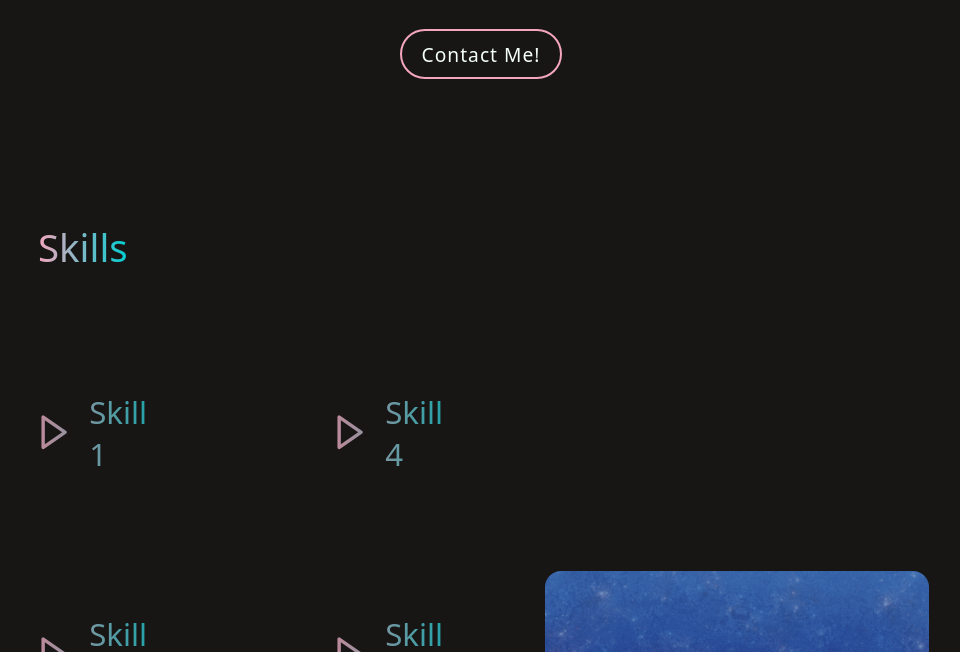
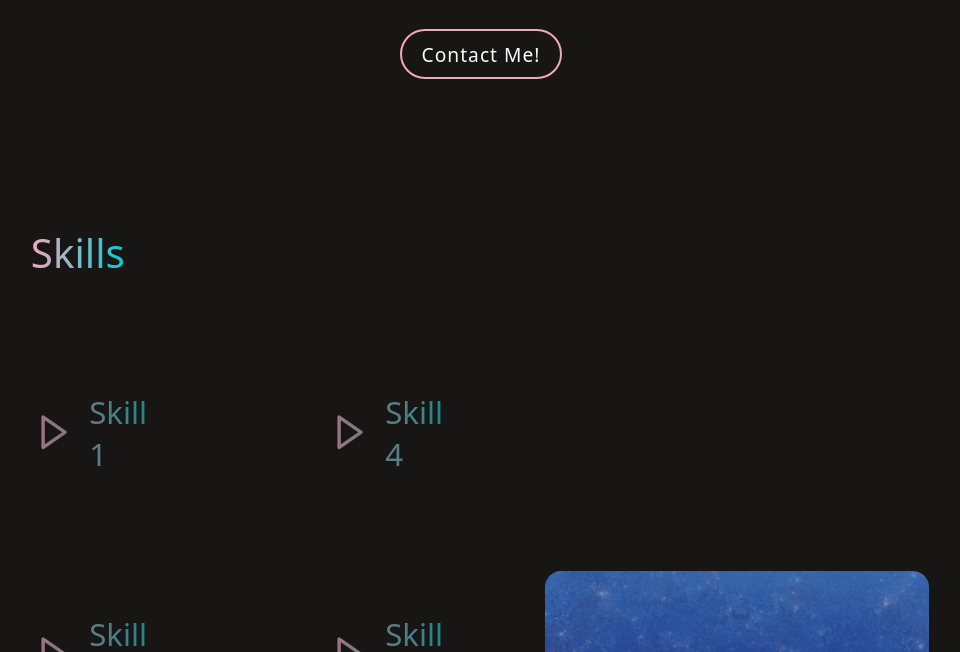
Before and after one commit to Vedomom/Hub, a website built with Vite: page index.html in a window 1280 px wide. In both pictures the pointer is over the element "Skills". Shown: the part 1339-1991 px from the top of the page, without its empty margins (159-1119 px from the left). Built offline with nearby package versions, Linux system fonts and the light colour scheme; animation ran at ten frames a second; a web font is replaced by a local one.

Commit message:
-quick style change for skills subsection

```diff
--- a/style.css
+++ b/style.css
@@ -206,7 +206,7 @@ section{
     transition: 0.3s ease-in-out;
 }
 #about h2:hover{
-    transform: translateX(5px) translateY(-5px);
+    transform: scale(1.05);
     text-shadow: var(--MainColor);
 }
 
@@ -229,12 +229,14 @@ section{
     align-items: center;
     gap: 0.5em;
     font-size: 1.3em;
+    opacity: 0.8;
+    cursor: pointer;
     transition: 0.3s ease-in-out;
 }
 .skills ul li span:hover{
     opacity: 1;
-    transform: translateX(10px) translateY(-10px);
-
+    transform: scale(1.05);
+    opacity: 1;
 }
 .skills ul li i{
     font-size: 1.3em;
```
